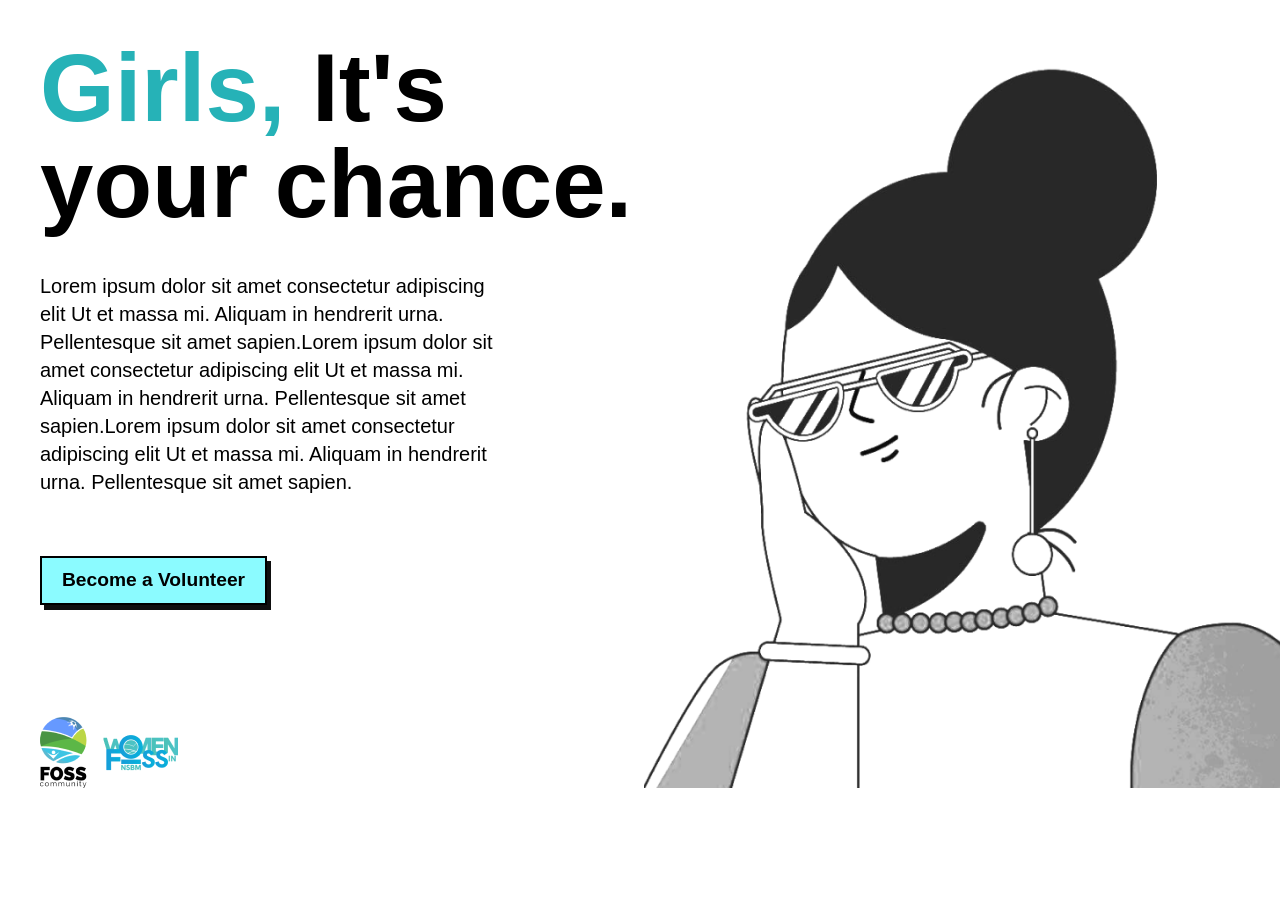
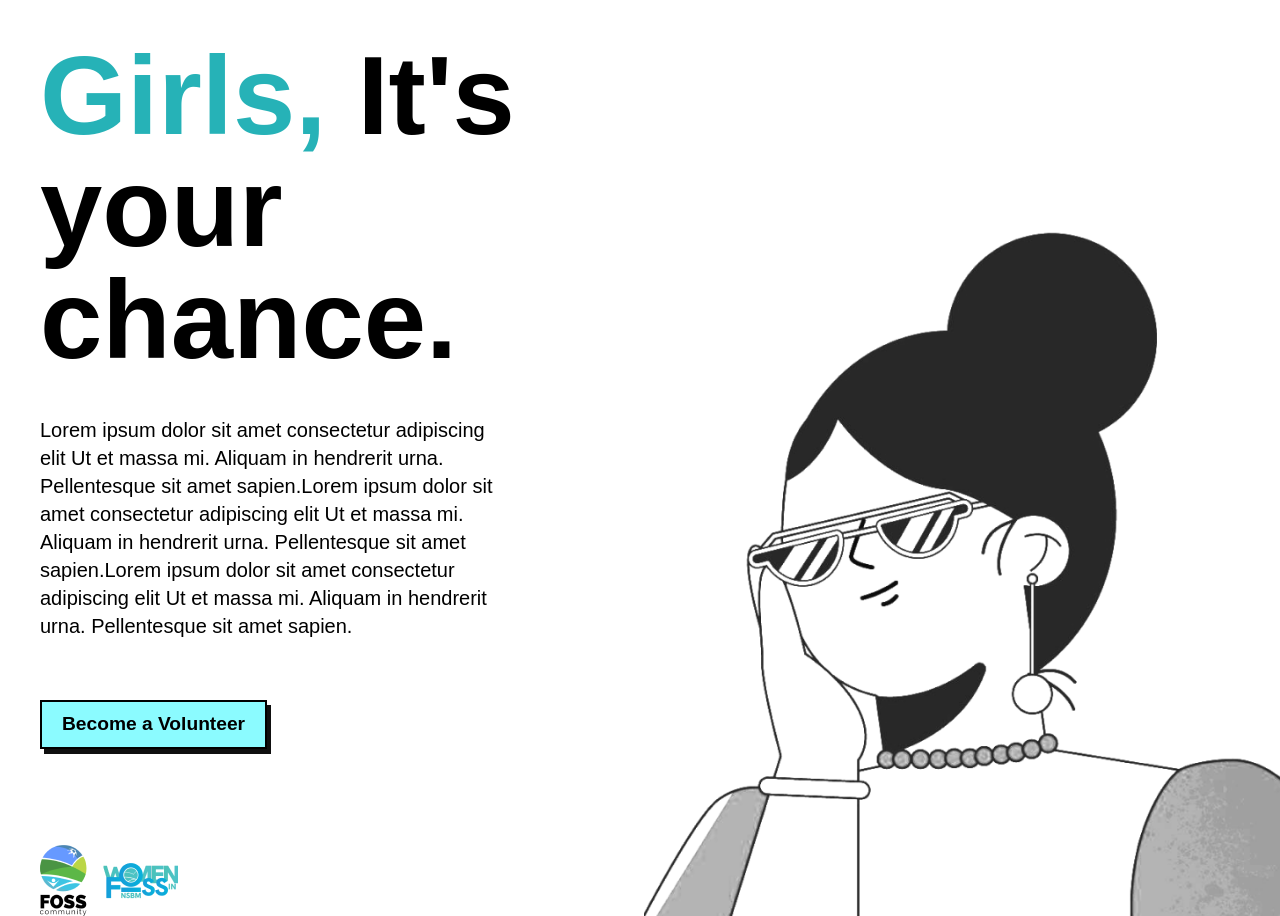
Before and after one commit to fossnsbm/WIF-Volunteer-Registration, a React (Vite) app: page / in a window 1280 px wide. Before the commit the page ends 800 px from the top, so only its background shows below. Built offline with nearby package versions, Linux system fonts and the light colour scheme; a web font is replaced by a local one.

Commit message:
feat: Home Page

```diff
--- a/src/pages/Home.jsx
+++ b/src/pages/Home.jsx
@@ -4,15 +4,17 @@ function Home() {
   return (
     <seciton>
       <div className="pl-10 pt-10 lg:flex lg:flex:row">
-        <div className="flex flex-col gap-9 md:gap-11 pr-10 lg:w-[95%] lg:gap-[7rem] lg:pr-0 lg:mr-0 ">
-          <div className="flex flex-col items-center gap-7 md:gap-10 lg:items-start lg:w-[100%]">
-            <h1 className="font-bold text-6xl md:text-7xl text-center lg:text-left lg:text-8xl">
+
+        <div className="flex flex-col justify-center gap-20 md:gap-11 pr-10 lg:w-[95%] lg:gap-[6rem] lg:pr-0 lg:mr-0 ">
+
+          <div className="flex flex-col items-center md:items-start gap-7 md:gap-10 lg:items-start lg:w-[100%]">
+            <h1 className="font-bold text-7xl md:text-8xl text-left lg:text-left lg:text-[7rem]">
               {" "}
-              <span className="text-[#26B2B7]">Girls,</span> It&apos;s your
+              <span className="text-[#26B2B7]">Girls,</span> It&apos;s <br /> your
               chance.
             </h1>
             <div className="md:w-[75%]">
-              <p className="text-center md:text-xl lg:text-left">
+              <p className="text-left md:text-xl lg:text-left">
                 Lorem ipsum dolor sit amet consectetur adipiscing elit Ut et
                 massa mi. Aliquam in hendrerit urna. Pellentesque sit amet
                 sapien.Lorem ipsum dolor sit amet consectetur adipiscing elit Ut
@@ -22,8 +24,11 @@ function Home() {
                 sapien.
               </p>
             </div>
-            <button className="btn-primary mt-5">Become a Volunteer</button>
+            <div>
+              <button className="btn-primary mt-5">Become a Volunteer</button>
+            </div>
           </div>
+
           <div className="flex flex-col items-center lg:items-start">
             <div className="flex gap-4">
               <img src="/FOSSlogo.png" alt="FOSS logo" />
@@ -34,12 +39,14 @@ function Home() {
               />
             </div>
           </div>
+
         </div>
-        <div className="flex justify-end lg:w-[100%]">
+
+        <div className="flex justify-end items-end lg:w-[100%]">
           <img
             src="/heroImg.png"
             alt="WIF Hero"
-            className="right-0 w-[80%] md:w-[65%] lg:w-auto"
+            className="right-0 w-[80%] md:w-[65%] lg:w-[100%]"
           />
         </div>
       </div>
```
